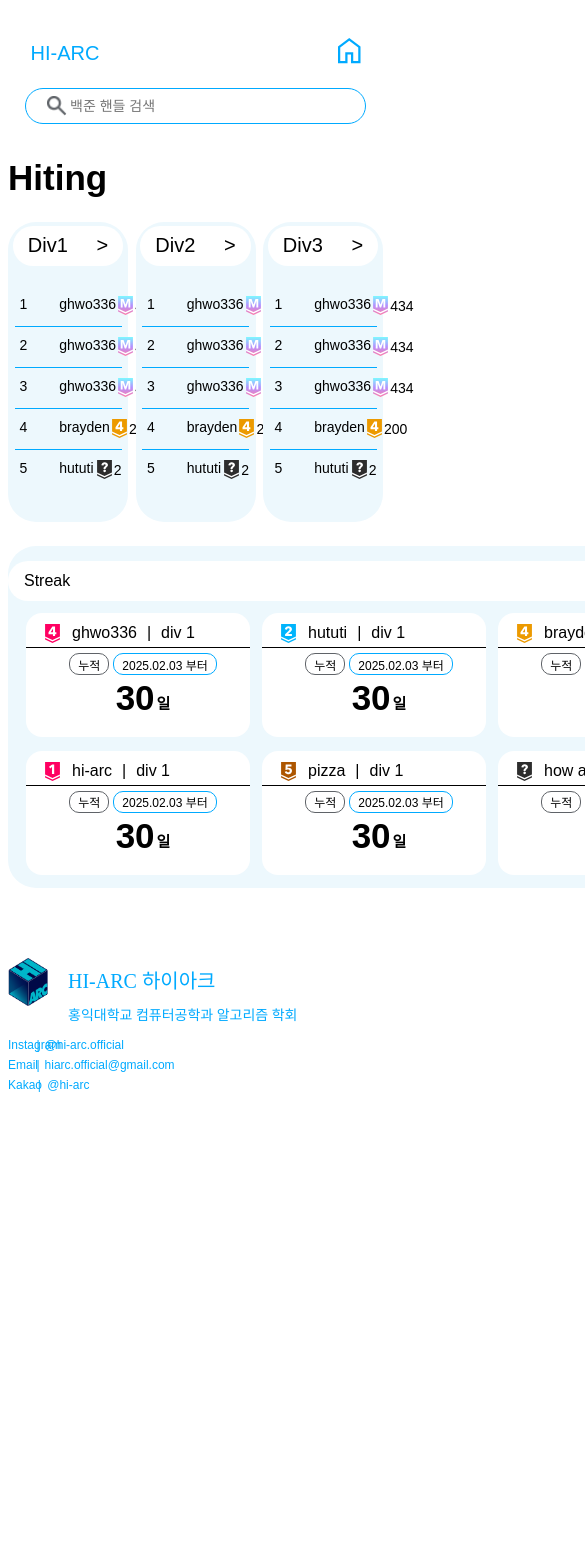
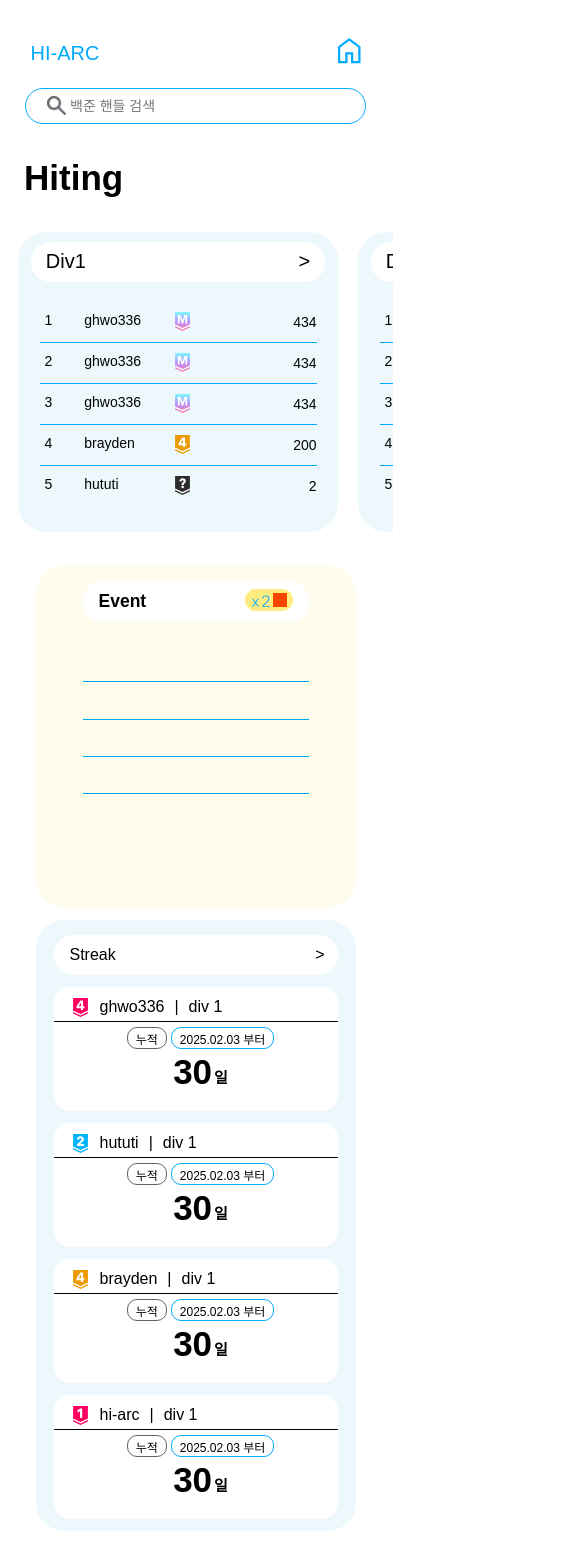
Before and after one commit to 2025-HIARC-Rating-system/FE, a React (Vite) app: page / in a window 390 px wide. Shown: the top 1568 px of the page, 585 px wide, since content can reach past the window. Before the commit the page ends 1100 px from the top, so only its background shows below. Built offline with nearby package versions, Linux system fonts and the light colour scheme; a web font is replaced by a local one.

Commit message:
feat:MainPage반응형 일부구현

```diff
--- a/src/block/DivBlock.tsx
+++ b/src/block/DivBlock.tsx
@@ -1,18 +1,104 @@
 import HitingBox from "../components/HitingBox";
 import styled from "styled-components";
+import {useRef, useState} from "react";
 
 const Wrapper = styled.div`
   width: 100%;
   display: flex;
   justify-content: space-between;
+
+  /* ✅ 480px 이하일 때 가로 스크롤 적용 */
+  @media (max-width: 480px) {
+    overflow-x: auto; /* 가로 스크롤 활성화 */
+    scroll-snap-type: x mandatory; /* 스냅 스크롤 */
+    display: flex;
+    flex-wrap: nowrap;
+    gap: 20px; /* ✅ 간격 20px 적용 */
+    padding: 10px;
+  }
+`;
+
+const ScrollContainer = styled.div`
+  display: flex;
+  gap: 20px; /* ✅ 각 요소 사이 간격 20px 적용 */
+
+  /* ✅ 480px 이하일 때 터치 스크롤 */
+  @media (max-width: 480px) {
+    display: flex;
+    flex-wrap: nowrap;
+    overflow-x: scroll;
+    scroll-behavior: smooth;
+    scrollbar-width: none; /* 파이어폭스 스크롤바 제거 */
+    -ms-overflow-style: none; /* IE/Edge 스크롤바 제거 */
+  }
+
+  /* 크롬, 사파리 스크롤바 숨기기 */
+  &::-webkit-scrollbar {
+    display: none;
+  }
+`;
+
+const HitingBoxWrapper = styled.div`
+  flex: 0 0 auto;
+  scroll-snap-align: start; /* 스냅 위치 설정 */
+  width: 80%;
+  max-width: 300px; /* ✅ 각 박스 크기 제한 */
+  margin-right: 20px; /* ✅ 요소 사이 간격 20px 적용 */
+
+  @media (max-width: 480px) {
+    width: 100%; /* 전체 너비 차지 */
+  }
+
+  /* 마지막 요소에는 margin-right 제거 */
+  &:last-child {
+    margin-right: 0;
+  }
 `;
 
 const DivBlock = () => {
+  const scrollRef = useRef<HTMLDivElement>(null);
+  const [isDragging, setIsDragging] = useState(false);
+  const [startX, setStartX] = useState(0);
+  const [scrollLeft, setScrollLeft] = useState(0);
+
+  const handleMouseDown = (e: React.MouseEvent) => {
+    if (!scrollRef.current) return;
+    setIsDragging(true);
+    setStartX(e.pageX - scrollRef.current.offsetLeft);
+    setScrollLeft(scrollRef.current.scrollLeft);
+  };
+
+  const handleMouseMove = (e: React.MouseEvent) => {
+    if (!isDragging || !scrollRef.current) return;
+    e.preventDefault();
+    const x = e.pageX - scrollRef.current.offsetLeft;
+    const walk = (x - startX) * 2; // 드래그 속도 조절
+    scrollRef.current.scrollLeft = scrollLeft - walk;
+  };
+
+  const handleMouseUp = () => {
+    setIsDragging(false);
+  };
+
   return (
     <Wrapper>
-      <HitingBox divNum={1}></HitingBox>
-      <HitingBox divNum={2}></HitingBox>
-      <HitingBox divNum={3}></HitingBox>
+      <ScrollContainer
+        ref={scrollRef}
+        onMouseDown={handleMouseDown}
+        onMouseMove={handleMouseMove}
+        onMouseLeave={handleMouseUp}
+        onMouseUp={handleMouseUp}
+      >
+        <HitingBoxWrapper>
+          <HitingBox divNum={1} />
+        </HitingBoxWrapper>
+        <HitingBoxWrapper>
+          <HitingBox divNum={2} />
+        </HitingBoxWrapper>
+        <HitingBoxWrapper>
+          <HitingBox divNum={3} />
+        </HitingBoxWrapper>
+      </ScrollContainer>
     </Wrapper>
   );
 };
--- a/src/block/EventBolock.tsx
+++ b/src/block/EventBolock.tsx
@@ -11,6 +11,9 @@ const Wrapper = styled.div`
   align-items: center;
   flex-direction: column;
   gap: 22.6px;
+  @media (max-width: 480px) {
+    width: 320px;
+  }
 `;
 const ButtonContainer = styled.div`
   margin-top: 15.18px;
--- a/src/block/StreakBox.tsx
+++ b/src/block/StreakBox.tsx
@@ -1,14 +1,22 @@
 import styled from "styled-components";
+import {useState, useEffect} from "react";
 import Color from "../ui/Color";
 import IndividualBlock from "../components/IndividualBlock";
 import StreakBoxArrowButton from "../components/StreakBoxArrowButton";
+
 const Wrapper = styled.div`
   width: 725px;
   border-radius: 28px;
   background-color: ${Color.skybox};
-  height: 342px;
+  min-height: 342px;
+  min-width: 320px;
   display: flex;
   flex-direction: column;
+
+  /* ✅ 480px 이하일 때 width를 320px로 변경 */
+  @media (max-width: 480px) {
+    width: 320px;
+  }
 `;
 
 const ButtonWrapper = styled.div`
@@ -22,26 +30,45 @@ const Individuals = styled.div`
   width: 100%;
   height: 100%;
   display: flex;
-  flex-wrap: wrap; /* ✅ 넘칠 경우 자동 줄바꿈 */
-  gap: 12px; /* ✅ 요소 간 간격 추가 */
-  align-items: flex-start; /* ✅ 줄 바꿈 후 위쪽 정렬 */
+  flex-wrap: wrap;
+  gap: 12px;
+  align-items: flex-start;
   flex-grow: 1;
   padding: 12px 18px;
 `;
 
 const StreakBox = () => {
+  const [isMobile, setIsMobile] = useState(window.innerWidth <= 480);
+  const allBlocks = [
+    {tier: 27, id: "ghwo336", div: 1, days: 30},
+    {tier: 24, id: "hututi", div: 1, days: 30},
+    {tier: 12, id: "brayden", div: 1, days: 30},
+    {tier: 30, id: "hi-arc", div: 1, days: 30},
+    {tier: 1, id: "pizza", div: 1, days: 30},
+    {tier: 0, id: "how are you", div: 1, days: 30},
+  ];
+
+  // ✅ 화면 크기 변경 감지
+  useEffect(() => {
+    const handleResize = () => {
+      setIsMobile(window.innerWidth <= 480);
+    };
+
+    window.addEventListener("resize", handleResize);
+    return () => window.removeEventListener("resize", handleResize);
+  }, []);
+
+  const displayedBlocks = isMobile ? allBlocks.slice(0, 4) : allBlocks;
+
   return (
     <Wrapper>
       <ButtonWrapper>
         <StreakBoxArrowButton />
       </ButtonWrapper>
       <Individuals>
-        <IndividualBlock tier={27} id="ghwo336" div={1} days={30} />
-        <IndividualBlock tier={24} id="hututi" div={1} days={30} />
-        <IndividualBlock tier={12} id="brayden" div={1} days={30} />
-        <IndividualBlock tier={30} id="hi-arc" div={1} days={30} />
-        <IndividualBlock tier={1} id="pizza" div={1} days={30} />
-        <IndividualBlock tier={0} id="how are you" div={1} days={30} />
+        {displayedBlocks.map(({tier, id, div, days}) => (
+          <IndividualBlock key={id} tier={tier} id={id} div={div} days={days} />
+        ))}
       </Individuals>
     </Wrapper>
   );
--- a/src/components/HitingBox.tsx
+++ b/src/components/HitingBox.tsx
@@ -6,7 +6,7 @@ const Wrapper = styled.div`
   display: flex;
   flex-direction: column;
   align-items: center;
-  width: 32%;
+  width: 320px;
   border-radius: 28px;
   background-color: ${Color.skybox};
   min-height: 300px;
--- a/src/components/IndividualBlock.tsx
+++ b/src/components/IndividualBlock.tsx
@@ -9,6 +9,12 @@ const Wrapper = styled.div`
   display: flex;
   flex-direction: column;
   border-radius: 16px;
+  min-width: 224px;
+  /* ✅ 480px 이하일 때 width를 284px로 변경 */
+  @media (max-width: 480px) {
+    width: 284px;
+    min-width: 284px;
+  }
 `;
 
 const Up = styled.div`
--- a/src/components/StreakBoxArrowButton.tsx
+++ b/src/components/StreakBoxArrowButton.tsx
@@ -16,6 +16,9 @@ const Wrapper = styled.div`
   .right {
     margin-right: 13px;
   }
+  @media (max-width: 480px) {
+    width: 284px;
+  }
 `;
 
 const StreakBoxArrowButton = () => {
--- a/src/page/MainPage.tsx
+++ b/src/page/MainPage.tsx
@@ -26,13 +26,38 @@ const Wrapper = styled.div`
   flex-direction: column;
   gap: 24px;
 `;
+
 const MainHeader = styled.div`
   font-size: 35px;
   font-weight: 800;
+  text-align: left; /* ✅ 기본적으로 왼쪽 정렬 */
+
+  /* ✅ 모바일에서 너비 100% 사용하여 확실히 왼쪽으로 정렬 */
+  @media (max-width: 480px) {
+    width: 100%;
+    padding-left: 16px; /* ✅ 왼쪽 여백 추가 */
+  }
 `;
+
 const Down = styled.div`
   display: flex;
   gap: 20px;
+
+  /* ✅ 480px 이하에서는 세로 정렬 + 순서 변경 */
+  @media (max-width: 480px) {
+    flex-direction: column-reverse;
+    gap: 12px;
+    align-items: center; /* 중앙 정렬 */
+  }
+`;
+
+/* ✅ 모바일에서 순서 변경을 위한 컨테이너 */
+const MobileOrderContainer = styled.div`
+  @media (max-width: 480px) {
+    display: flex;
+    flex-direction: column-reverse; /* ✅ 순서 반전 (EventBlock → StreakBox) */
+    gap: 12px;
+  }
 `;
 
 const MainPage = () => {
@@ -44,10 +69,13 @@ const MainPage = () => {
           <DivBlock />
         </AnimatedContainer>
         <AnimatedContainer $delay="0.2s">
-          <Down>
-            <StreakBox />
-            <EventBlock />
-          </Down>
+          {/* ✅ 데스크톱에서는 기존 순서, 모바일에서는 순서 변경 */}
+          <MobileOrderContainer>
+            <Down>
+              <StreakBox /> {/* ✅ 데스크톱: 먼저, 모바일: 나중에 */}
+              <EventBlock /> {/* ✅ 데스크톱: 나중에, 모바일: 먼저 */}
+            </Down>
+          </MobileOrderContainer>
         </AnimatedContainer>
       </Wrapper>
     </LayOut>
```
